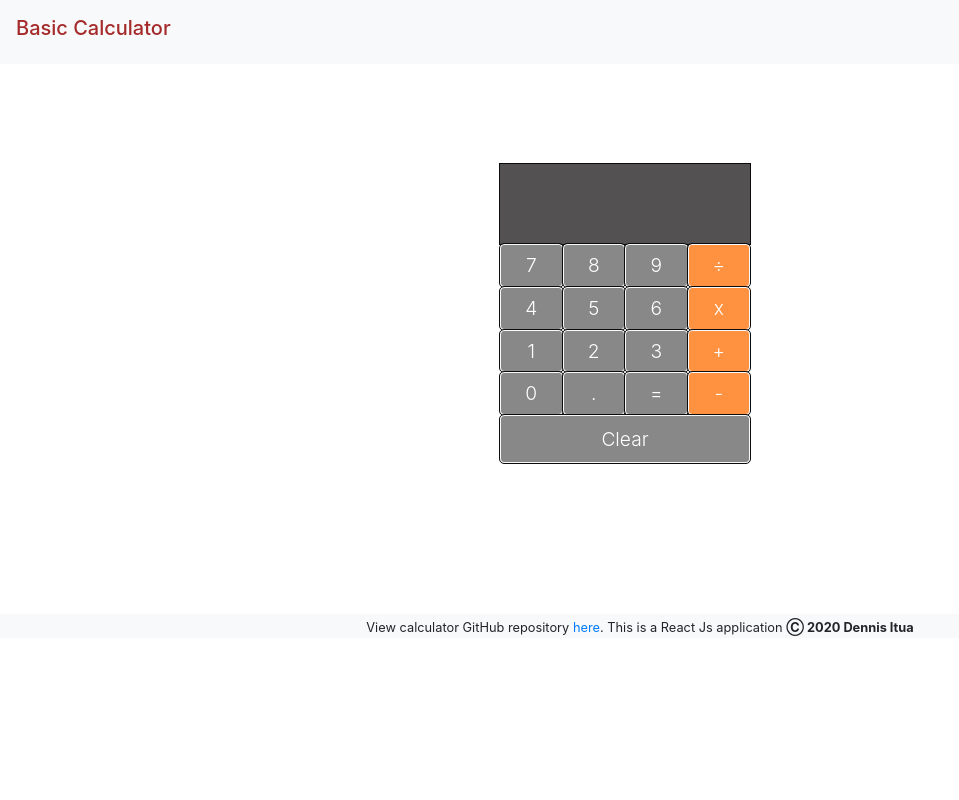
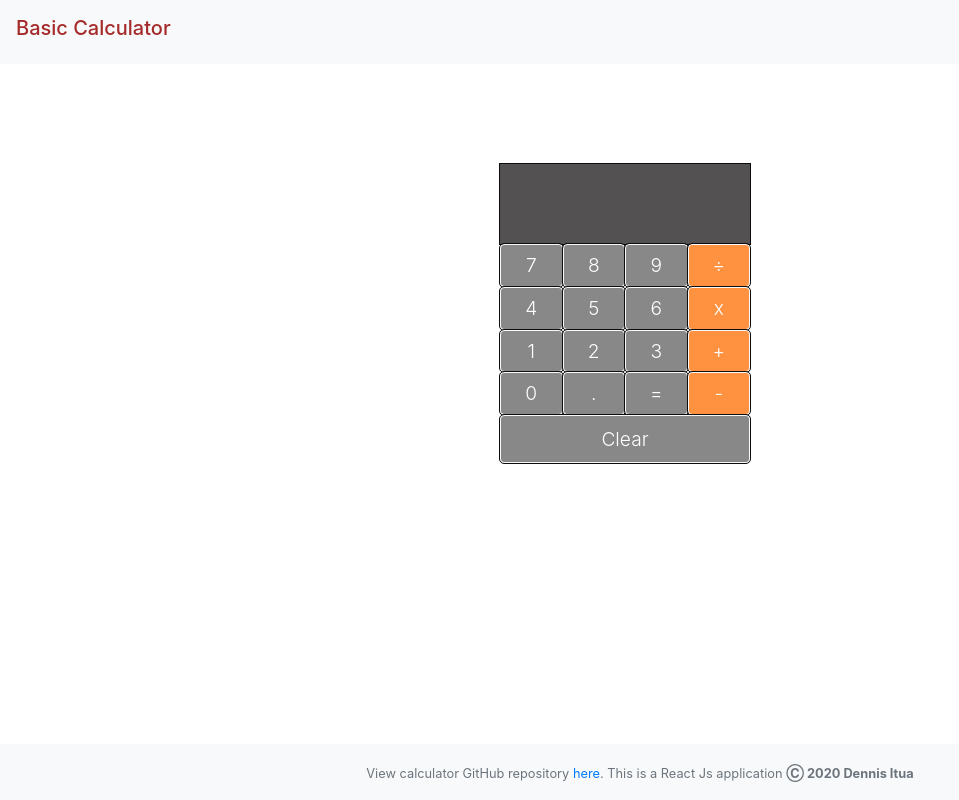
Before and after one commit to Dennis-The14th-web/calculator, a React (Create React App) app: page / in a window 1280 px wide. Shown: the whole page, without its empty margins (0-959 px from the left). Built offline with nearby package versions, Linux system fonts and the light colour scheme.

Commit message:
updated footer sticky footer

```diff
--- a/src/App.css
+++ b/src/App.css
@@ -1,3 +1,7 @@
+/* *, ::after, ::before {
+  box-sizing: border-box;
+} */
+
 .App {
   text-align: center;
   /* display: inline-flex; */
--- a/src/components/Footer/index.css
+++ b/src/components/Footer/index.css
@@ -1,3 +1,6 @@
-/* #sticky-footer {
-    flex-shrink: none;
-  } */
+.footer {
+    position: fixed;
+    left: 0;
+    bottom: 0;
+    width: 100%;
+ }
--- a/src/components/Footer/index.jsx
+++ b/src/components/Footer/index.jsx
@@ -1,11 +1,13 @@
 import React from 'react';
-import '../Calculator/index.css';
+import '../Footer/index.css';
 
 function Footer() {
     return (
          <div>
-            <footer className="footer sticky-bottom footer-light bg-light">
-                <p><small>View calculator GitHub repository <a id="contact-me-footer" href="https://github.com/Dennis-The14th-web/calculator">here</a>. This is a React Js application <b>&#9400; 2020 Dennis Itua </b></small></p>
+            <footer className="footer mt-auto py-3 bg-light">
+                <div className="container">
+                <span className="text-muted"><small>View calculator GitHub repository <a id="contact-me-footer" href="https://github.com/Dennis-The14th-web/calculator">here</a>. This is a React Js application <b>&#9400; 2020 Dennis Itua </b></small></span>
+                </div>
             </footer>
         </div>
     )
```
